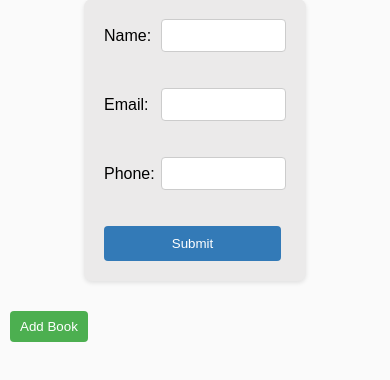
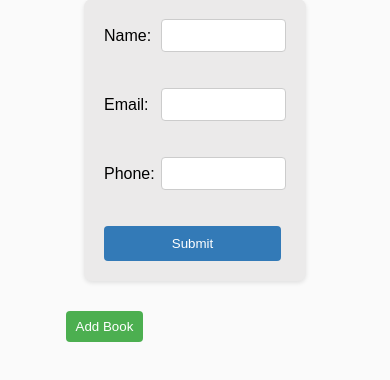
Before and after one commit to H-S-RATHI/Book-Donate-Prj, a website: page public/index.html in a window 390 px wide. Shown: the part 78-458 px from the top of the page. Drawn offline with Linux system fonts and the light colour scheme; no server answers.

Commit message:
css updated

```diff
--- a/public/index.html
+++ b/public/index.html
@@ -42,7 +42,7 @@
     </div>
 
     <!-- Button to add a new book -->
-    <button onclick="add_row()">Add Book</button>
+    <button class="add_button" onclick="add_row()">Add Book</button>
     <div class="table_container">
       <!-- Table to display book data -->
       <table id="data_table">
--- a/public/styles.css
+++ b/public/styles.css
@@ -59,10 +59,6 @@ h1 {
   background-color: #286090;
 }
 
-button:hover {
-  background-color: #16e821;
-}
-
 .table_container {
   display: flex;
   justify-content: center;
@@ -96,6 +92,15 @@ button {
   background-color: #4caf50;
   color: white;
   margin-right: 5px;
+}
+.add_button {
+  padding: 8px 10px;
+  cursor: pointer;
+  border: none;
+  border-radius: 4px;
+  background-color: #4caf50;
+  color: white;
+  margin-left: 5%;
 }
 
 button:hover {
@@ -171,6 +176,9 @@ button:hover {
     justify-content: space-around;
     width: 100%;
   }
+  .add_button {
+    margin-left: 1%;
+  }
   table {
     width: 100%;
   }
@@ -226,6 +234,9 @@ button:hover {
     border: none;
     border-radius: 4px;
     cursor: pointer;
+  }
+  .add_button {
+    margin-left: 15%;
   }
 
   table {
```
